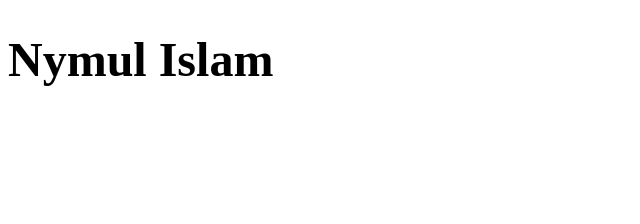
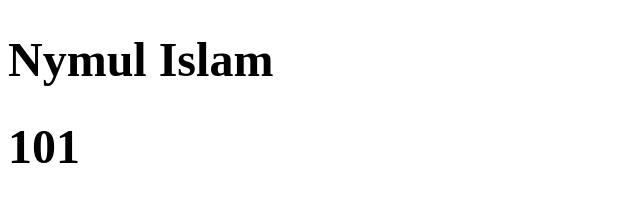
Before and after one commit to nymul-islam-moon/react-anisul-islam, a React (Create React App) app: page / in a window 1280 px wide. Shown: the top 224 px of the page, without its empty margins (0-640 px from the left). Built offline with nearby package versions, Linux system fonts and the light colour scheme.

Commit message:
Class 49
user id shown

```diff
--- a/src/Components/PropTypes/User.js
+++ b/src/Components/PropTypes/User.js
@@ -4,6 +4,7 @@ const User = ( props ) => {
     return (
         <div>
             <h1>{props.userName}</h1>
+            <h1>{props.userId}</h1>
         </div>
     );
 };
--- a/src/Components/PropTypes/Users.js
+++ b/src/Components/PropTypes/Users.js
@@ -10,10 +10,11 @@ import User from "./User";
 const Users = () => {
 
     const [userName, setUserName] = useState('Nymul Islam');
+    const [userId, setUserId] = useState("101");
 
     return (
         <>
-            <User userName={userName}/>
+            <User userName={userName} userId={userId}/>
         </>
     );
 };
```
